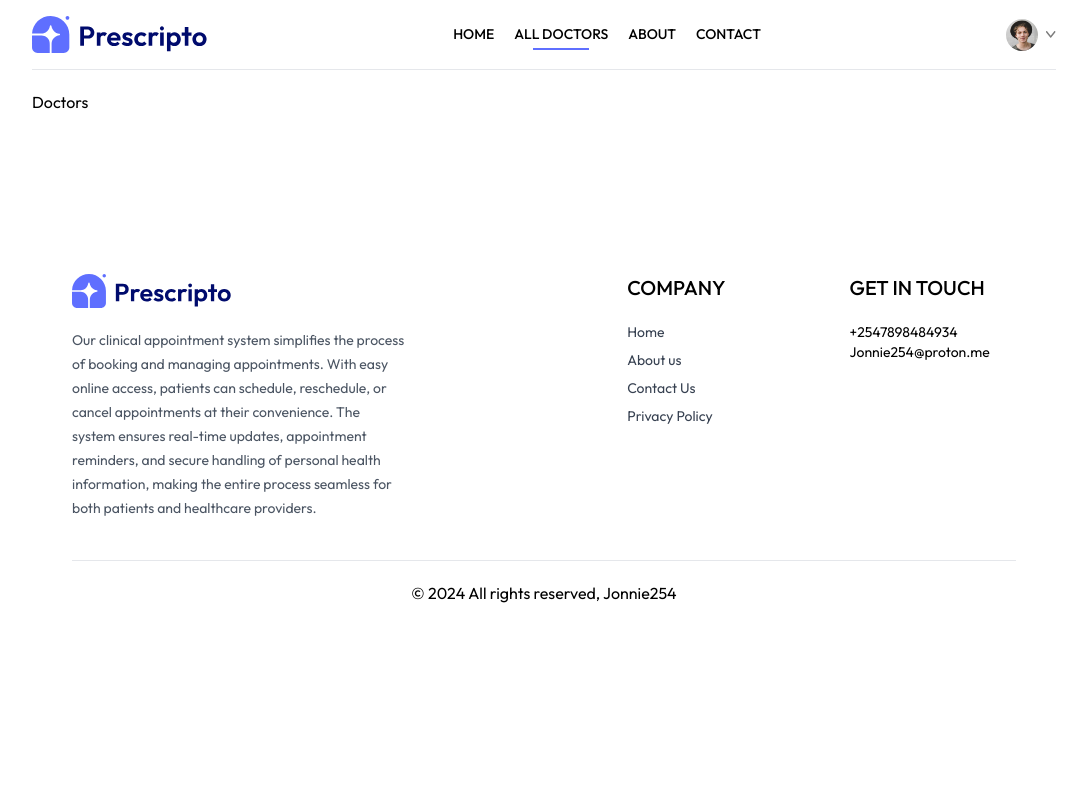
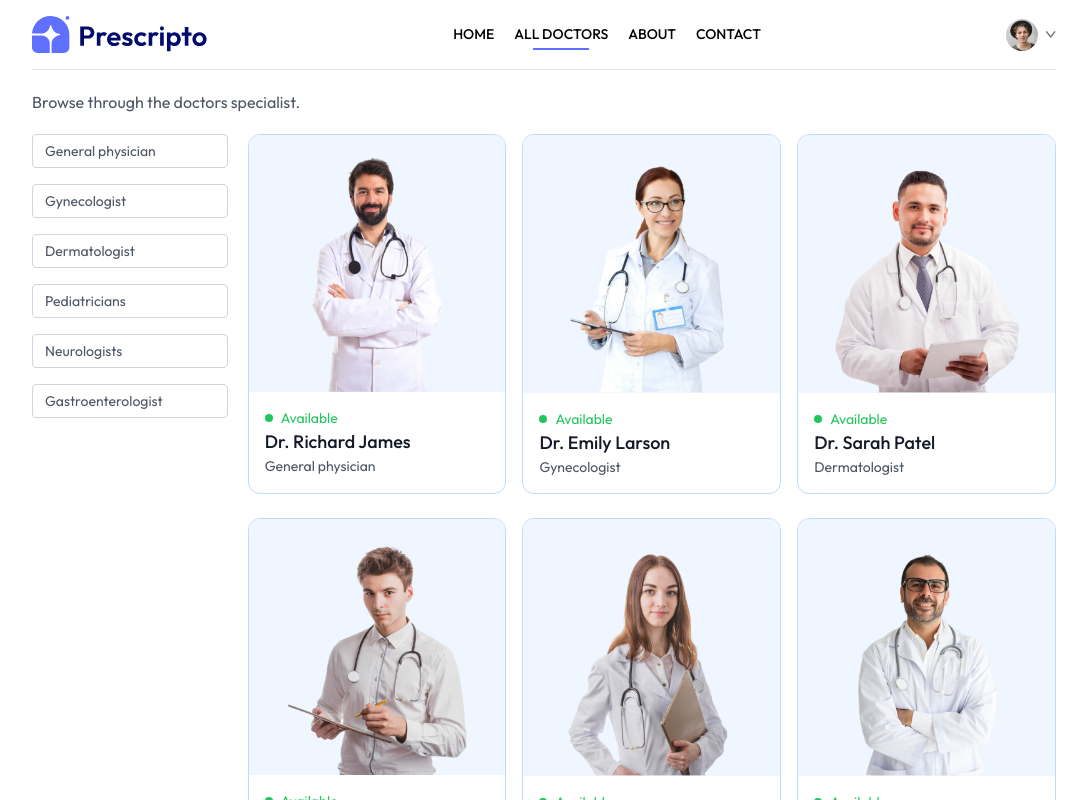
Before and after one commit to Jonnie254/Online-Clinic-Management-System, a React (Vite) app in the folder frontend/: page /doctors in a window 1280 px wide. Shown: the top 800 px of the page, without its empty margins (96-1183 px from the left). Built offline with nearby package versions, Linux system fonts and the light colour scheme.

Commit message:
add appointment page

```diff
--- a/frontend/src/App.jsx
+++ b/frontend/src/App.jsx
@@ -18,7 +18,7 @@
         <Routes>
             <Route path='/' element={<Home/>}/>
             <Route path='/doctors' element={<Doctors/>}/>
-            <Route path='/doctor/:speciality' element={<Doctors/>}/>
+            <Route path='/doctors/:speciality' element={<Doctors/>}/>
             <Route path='/login' element={<Login/>}/>
             <Route path='/about' element={<About/>}/>
             <Route path='/contact' element={<Contact/>}/>
--- a/frontend/src/components/SpecialityMenu.jsx
+++ b/frontend/src/components/SpecialityMenu.jsx
@@ -9,7 +9,7 @@
         <p className='sm:w-1/3 text-center text-sm'>Simply browse through our extensive list of trusted doctors, schendule your appointment hasle free</p>
         <div className='flex sm:justify-center gap-4 pt-5 w-full overflow-scroll'>
             {specialityData.map((item, index)=>(
-                <Link onClick={()=> scrollTo(0,0)} className='flex flex-col items-center text-xs cursor-pointer flex-shrink-0 hover:translate-y-[-10px] transition-all duration-500' key={index} to={`/doctors/${item.speciality}`}>
+                <Link onClick={()=> scrollTo(0,0)} className='flex flex-col items-center text-xs cursor-pointer flex-shrink-0 hover:translate-y-[-10px] transition-all duration-500' key={index} to={`/doctor/${item.speciality}`}>
                     <img className='w-16 sm:w-24 mb-2' src={item.image} alt={item.speciality}/>
                     <p>{item.speciality}</p>
                 </Link>
--- a/frontend/src/components/navbar.jsx
+++ b/frontend/src/components/navbar.jsx
@@ -11,7 +11,7 @@
 
   return (
     <div className='flex items-center justify-between text-sm py-4 mb-5 border-b gray-400'>
-        <img className='w-44 cursor-pointer' src={assets.logo} alt='' />
+        <img onClick={()=> navigate('/')}className='w-44 cursor-pointer' src={assets.logo} alt='' />
         <ul className='hidden md:flex items-start gap-5 font-medium'>
             <NavLink to="/">
                 <li className='py-1'>HOME</li>
--- a/frontend/src/context/AppContext.jsx
+++ b/frontend/src/context/AppContext.jsx
@@ -6,8 +6,9 @@
 
 const AppContextProvider = (props) => {
 
+    const  currencySymbol = '$';
     const value = {
-        doctors
+        doctors, currencySymbol
     }
     return (
         <AppContext.Provider value={value}>
--- a/frontend/src/pages/Appointment.jsx
+++ b/frontend/src/pages/Appointment.jsx
@@ -1,8 +1,50 @@
-import React from 'react'
+import React, { useContext, useEffect, useState } from 'react'
+import { useParams } from 'react-router-dom'
+import { AppContext } from '../context/AppContext';
+import { assets } from '../assets/assets';
 
 const Appointment = () => {
-  return (
-    <div>Appointment</div>
+  const {docId} = useParams();
+  const {doctors, currencySymbol} = useContext(AppContext);
+  const [docInfo, setDocInfo] = useState(null);
+
+  const fetchDocInfo = async () => {
+    const docInfo = doctors.find(doc => doc._id === docId);
+    setDocInfo(docInfo);
+    console.log(docInfo);
+  }
+  useEffect(()=>{
+    fetchDocInfo()
+
+  }, [doctors, docId])
+  return docInfo && (
+    <div>
+      {/* --- doctor details */}
+      <div className='flex flex-col sm:flex-row gap-4'>
+        <div>
+          <img className='bg-primary w-full sm:max-w-72 rounded-lg' src={docInfo.image} alt=''/>
+        </div>
+        <div className={`flex-1 border-gray-400 rounded-lg p-8 py-7 bg-white mx-2 sm:mx-0 mt-[-80px] sm:mt-0 `}>
+               {/* --- doctor info */}
+               <p className={`flex items-center gap-2 text-2xl font-medium text-gray-900`}>{docInfo.name}
+               <img className={`w-5`} src={assets.verified_icon} alt=''/>
+               </p>
+            <div className={`flex items-center gap-2 text-sm mt-1 text-gray-600`}>
+                <p>{docInfo.degree} - {docInfo.speciality}</p>
+                <button className={`py-0.5 px-2 border text-xs rounded-full`}>{docInfo.experience}</button>
+            </div>
+            {/* --- doctor about */}
+            <div>
+                <p className={`flex items-center gap-1 text-sm font-medium text-gray-900 mt-3`}>About <img src={assets.info_icon} alt=''/>
+                </p>
+                <p className={`text-sm text-gray-900 max-w-[700px] mt-1`}>{docInfo.about}</p>
+            </div>
+            <p  className={`text-gray-500 font-medium mt-4`}
+            >Appointment fee: <span className={`text-gray-600`}>{currencySymbol}{docInfo.fees}</span></p>
+        </div>
+      </div>
+
+    </div>
   )
 }
 
--- a/frontend/src/pages/Doctors.jsx
+++ b/frontend/src/pages/Doctors.jsx
@@ -1,8 +1,52 @@
-import React from 'react'
+import React, { useContext, useMemo } from 'react'
+import { useParams, useNavigate } from 'react-router-dom'
+import { AppContext } from '../context/AppContext'
 
 const Doctors = () => {
+  const { speciality } = useParams();
+  const { doctors } = useContext(AppContext);
+  const navigate = useNavigate();
+
+  const filterDoc = useMemo(() => {
+    if (speciality) {
+      return doctors.filter(doc => doc.speciality === speciality);
+    } else {
+      return doctors;
+    }
+  }, [doctors, speciality]);
+
   return (
-    <div>Doctors</div>
+    <div>
+      <p className='text-gray-600'>Browse through the doctors specialist.</p>
+      <div className='flex flex-col items-start gap-5 mt-5 sm:flex-row'>
+      <div className='flex flex-col gap-4 text-sm text-gray-600' >
+        <p onClick={()=> speciality ==='General physician' ? navigate('/doctors') : navigate('/doctors/General physician')} className={`w-[94vw] sm:w-auto pl-3 py-1.5 pr-16 border border-gray-300 rounded transition-all cursor-pointer ${speciality=== "General physician"? "bg-indigo-100 text-black" : ""} `}>General physician</p>
+        <p onClick={()=> speciality ==='Gynecologist' ? navigate('/doctors') : navigate('/doctors/Gynecologist')} className={`w-[94vw] sm:w-auto pl-3 py-1.5 pr-16 border border-gray-300 rounded transition-all cursor-pointer ${speciality=== "Gynecologist"? "bg-indigo-100 text-black" : ""}`}>Gynecologist</p>
+        <p onClick={()=> speciality ==='Dermatologist' ? navigate('/doctors') : navigate('/doctors/Dermatologist')} className={`w-[94vw] sm:w-auto pl-3 py-1.5 pr-16 border border-gray-300 rounded transition-all cursor-pointer ${speciality=== "Dermatologist"? "bg-indigo-100 text-black" : ""}`}>Dermatologist</p>
+        <p onClick={()=> speciality ==='Pediatricians' ? navigate('/doctors') : navigate('/doctors/Pediatricians')} className={`w-[94vw] sm:w-auto pl-3 py-1.5 pr-16 border border-gray-300 rounded transition-all cursor-pointer ${speciality=== "Pediatricians"? "bg-indigo-100 text-black" : ""}`}>Pediatricians</p>
+        <p onClick={()=> speciality ==='Neurologists' ? navigate('/doctors') : navigate('/doctors/Neurologists')} className={`w-[94vw] sm:w-auto pl-3 py-1.5 pr-16 border border-gray-300 rounded transition-all cursor-pointer ${speciality=== "Neurologists"? "bg-indigo-100 text-black" : ""}`}>Neurologists</p>
+        <p onClick={()=> speciality ==='Gastroenterologist' ? navigate('/doctors') : navigate('/doctors/Gastroenterologist')} className={`w-[94vw] sm:w-auto pl-3 py-1.5 pr-16 border border-gray-300 rounded transition-all cursor-pointer ${speciality=== "Gastroenterologist" ? "bg-indigo-100 text-black" : ""}`}>Gastroenterologist</p>
+      </div>
+      <div className="w-full grid grid-cols-auto gap-4 gap-y-6">
+        {filterDoc.map((item, index) => (
+          <div
+            onClick={() => navigate(`/appointment/${item._id}`)}
+            className='border border-blue-200 rounded-xl overflow-hidden cursor-pointer hover:translate-y-[10px] transition-all duration-500'
+            key={index}
+          >
+            <img className='bg-blue-50' src={item.image} alt="" />
+            <div className='p-4'>
+              <div className='flex items-center gap-2 text-sm text-center text-green-500'>
+                <p className='w-2 h-2 bg-green-500 rounded-full'></p><p>Available</p>
+              </div>
+              <p className='text-gray-900 text-lg font-medium'>{item.name}</p>
+              <p className='text-gray-600 text-sm'>{item.speciality}</p>
+            </div>
+          </div>
+        ))}
+      </div>
+      </div>
+    </div>
   )
 }
 
```
